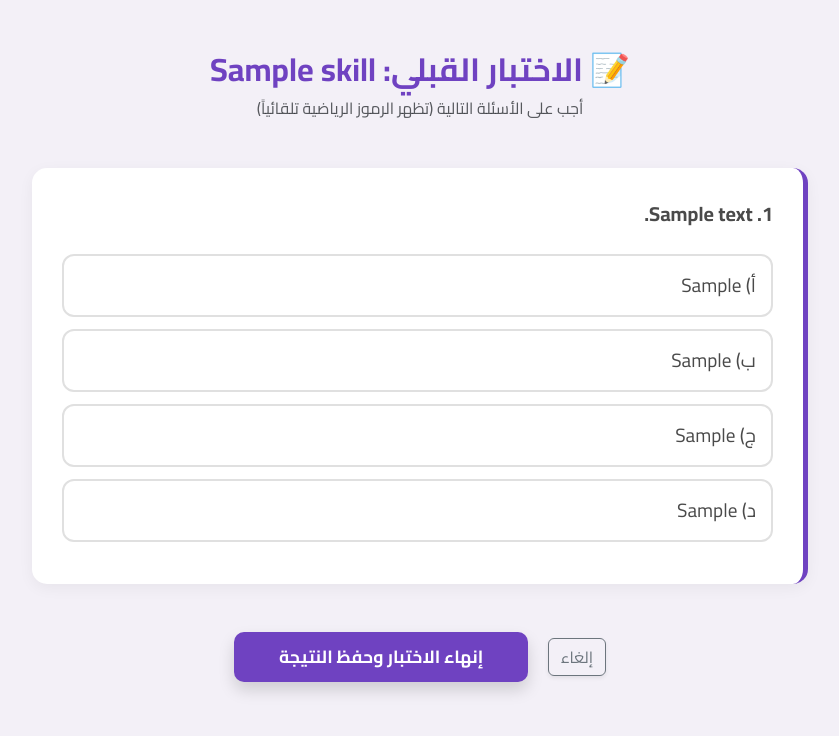
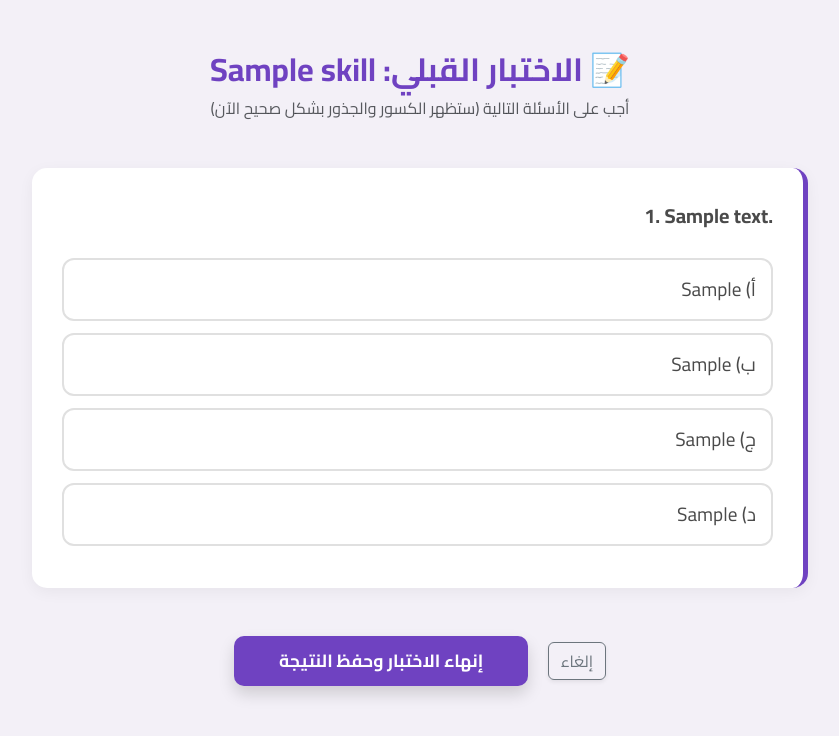
Before and after one commit to amnah1438/amaneducation, a Django app: page /skill/1/test/ in a window 1280 px wide. Shown: the top 736 px of the page, without its empty margins (220-1059 px from the left). Run offline with Django 5.2, Linux system fonts and the light colour scheme; tables that the repository leaves empty hold one stand-in row (values such as "Sample post"); some libraries are stand-ins or nearby versions.

Commit message:
تعديل التاك

```diff
--- a/templates/core/take_test.html
+++ b/templates/core/take_test.html
@@ -14,6 +14,10 @@
                 inlineMath: [['$', '$'], ['\\(', '\\)']],
                 displayMath: [['$$', '$$'], ['\\[', '\\]']],
                 processEscapes: true
+            },
+            options: {
+                ignoreHtmlClass: 'tex2jax_ignore',
+                processHtmlClass: 'tex2jax_process'
             }
         };
     </script>
@@ -24,9 +28,44 @@
         body { font-family: 'Cairo', sans-serif; background-color: #f3f0f7; color: #4a4a4a; }
         .test-container { max-width: 800px; margin: 50px auto; }
         .question-card { background: white; padding: 30px; border-radius: 15px; box-shadow: 0 4px 15px rgba(0,0,0,0.05); margin-bottom: 25px; border-right: 5px solid #6f42c1; }
-        .option-item { border: 2px solid #e0e0e0; border-radius: 12px; padding: 15px; margin-bottom: 12px; cursor: pointer; transition: 0.3s; text-align: right; background: white; width: 100%; font-size: 1.2rem; display: block; color: #4a4a4a; font-weight: 500; }
+
+        /* تحسين الخيارات ومنع انقلاب الأرقام */
+        .option-item {
+            border: 2px solid #e0e0e0;
+            border-radius: 12px;
+            padding: 15px;
+            margin-bottom: 12px;
+            cursor: pointer;
+            transition: 0.3s;
+            text-align: right;
+            background: white;
+            width: 100%;
+            font-size: 1.2rem;
+            display: flex;
+            align-items: center;
+            color: #4a4a4a;
+            font-weight: 500;
+            unicode-bidi: plaintext; /* يمنع قلب الأرقام */
+        }
         .option-item:hover { border-color: #6f42c1; background-color: #f8f4ff; transform: scale(1.01); }
+
+        /* تنسيق محتوى الرياضيات داخل السؤال */
+        .math-text {
+            display: inline-block;
+            direction: rtl;
+            unicode-bidi: plaintext;
+            line-height: 1.8;
+        }
+
         .btn-submit { background-color: #6f42c1; color: white; padding: 12px 45px; border-radius: 10px; font-weight: bold; border: none; font-size: 1.1rem; }
+
+        /* إخفاء نقاط الراديو الأصلية لجعل التصميم أجمل */
+        input[type="radio"] { display: none; }
+        input[type="radio"]:checked + .option-item {
+            border-color: #6f42c1;
+            background-color: #f1ecf9;
+            box-shadow: 0 0 10px rgba(111, 66, 193, 0.2);
+        }
     </style>
 </head>
 <body>
@@ -34,30 +73,44 @@
 <div class="container test-container">
     <div class="text-center mb-5">
         <h2 class="fw-bold" style="color: #6f42c1;">📝 الاختبار القبلي: {{ skill.title }}</h2>
-        <p class="text-muted">أجب على الأسئلة التالية (تظهر الرموز الرياضية تلقائياً)</p>
+        <p class="text-muted">أجب على الأسئلة التالية (ستظهر الكسور والجذور بشكل صحيح الآن)</p>
     </div>
 
     <form method="POST">
         {% csrf_token %}
         {% for question in questions %}
-        <div class="question-card">
-            <h5 class="fw-bold mb-4" style="line-height: 1.6;">{{ forloop.counter }}. {{ question.question_text }}</h5>
+        <div class="question-card tex2jax_process">
+            <h5 class="fw-bold mb-4 math-text">
+                {{ forloop.counter }}. {{ question.question_text|safe }}
+            </h5>
 
             <div class="options-list">
                 {% if question.option_a %}
-                    <button type="button" class="option-item">أ) {{ question.option_a }}</button>
+                    <label class="w-100">
+                        <input type="radio" name="question_{{ question.id }}" value="A">
+                        <span class="option-item">أ) {{ question.option_a|safe }}</span>
+                    </label>
                 {% endif %}
 
                 {% if question.option_b %}
-                    <button type="button" class="option-item">ب) {{ question.option_b }}</button>
+                    <label class="w-100">
+                        <input type="radio" name="question_{{ question.id }}" value="B">
+                        <span class="option-item">ب) {{ question.option_b|safe }}</span>
+                    </label>
                 {% endif %}
 
                 {% if question.option_c %}
-                    <button type="button" class="option-item">ج) {{ question.option_c }}</button>
+                    <label class="w-100">
+                        <input type="radio" name="question_{{ question.id }}" value="C">
+                        <span class="option-item">ج) {{ question.option_c|safe }}</span>
+                    </label>
                 {% endif %}
 
                 {% if question.option_d %}
-                    <button type="button" class="option-item">د) {{ question.option_d }}</button>
+                    <label class="w-100">
+                        <input type="radio" name="question_{{ question.id }}" value="D">
+                        <span class="option-item">د) {{ question.option_d|safe }}</span>
+                    </label>
                 {% endif %}
             </div>
         </div>
@@ -66,7 +119,7 @@
         {% endfor %}
 
         <div class="text-center mt-5">
-            <a href="/skill/{{ skill.id }}/" class="btn btn-outline-secondary me-3 shadow-sm">إلغاء</a>
+            <a href="{% url 'skill_detail' skill.id %}" class="btn btn-outline-secondary me-3 shadow-sm">إلغاء</a>
             <button type="submit" class="btn btn-submit shadow">إنهاء الاختبار وحفظ النتيجة</button>
         </div>
     </form>
```
